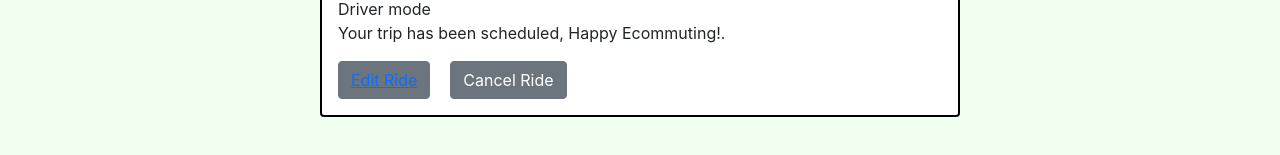
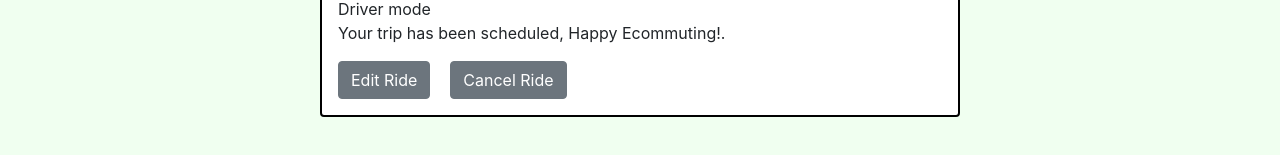
Before and after one commit to ssaditya/Ecommute-SE_Project, a React (Create React App) app in the folder src/webapp/myreact/: page /driverconfirmation in a window 1280 px wide. Shown: the part 275-430 px from the top of the page. Built offline with nearby package versions, Linux system fonts and the light colour scheme.

Commit message:
Changed button design

```diff
--- a/src/webapp/myreact/src/components/DriverConfirmationComponent.js
+++ b/src/webapp/myreact/src/components/DriverConfirmationComponent.js
@@ -1,5 +1,5 @@
 import { Card, CardBody, CardSubtitle, CardTitle, CardText, Button } from "reactstrap";
-import {NavLink} from 'react-router-dom';
+import {Link} from 'react-router-dom';
 import axios from "axios";
 
 function DriverConfirmation(props) {
@@ -17,9 +17,9 @@ function DriverConfirmation(props) {
           <CardTitle>Ride Confirmed</CardTitle>
           <CardSubtitle>Driver mode</CardSubtitle>
           <CardText>Your trip has been scheduled, Happy Ecommuting!.</CardText>
-          <Button style={{marginRight: 20 }}><NavLink to="/edittrip">
+          <Button style={{marginRight: 20 }}><Link style={{textDecoration:"none", color:"white"}} to="/edittrip">
                     Edit Ride
-                </NavLink></Button>
+                </Link></Button>
           <Button onClick={deleteTrip}>Cancel Ride</Button>
         </CardBody>
       </Card>
```
